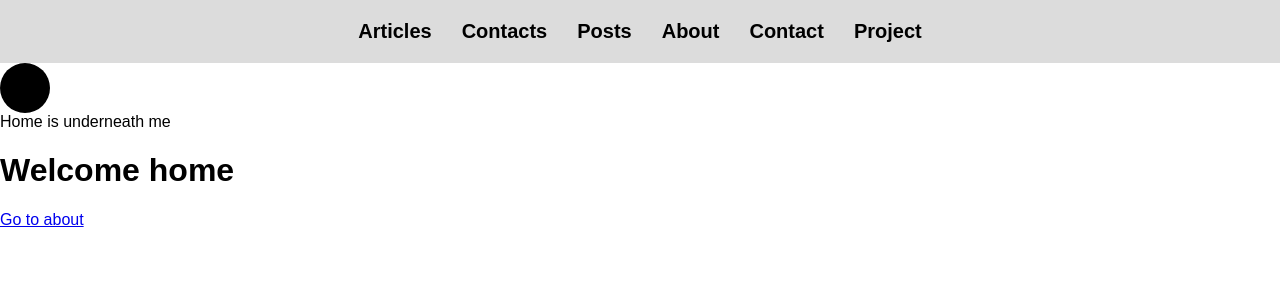
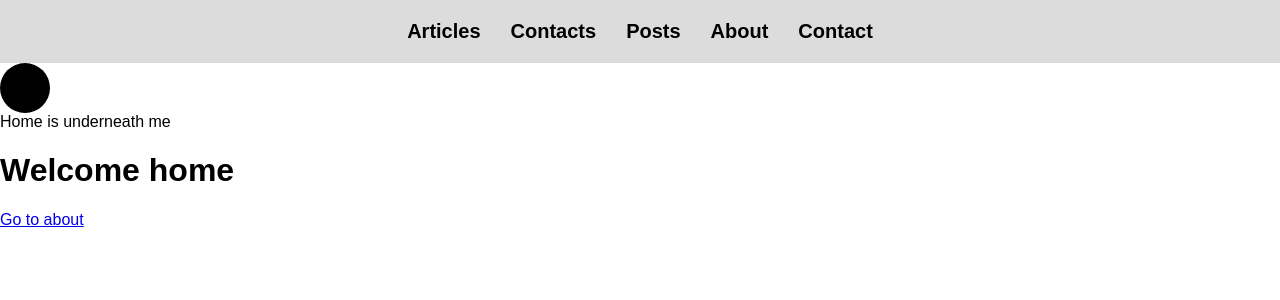
Before and after one commit to AlexFrolov1/reactApp, a React app: page / in a window 1280 px wide. Shown: the top 300 px of the page. Built offline with nearby package versions, Linux system fonts and the light colour scheme; the HTML template or start-up script is replaced by a standard one.

Commit message:
test commit2

```diff
--- a/src/App.js
+++ b/src/App.js
@@ -27,10 +27,6 @@ const mainmenu = [
 {
 	link: '/contact',
 	label: 'Contact'
-},
-{
-	link: '/project',
-	label: 'Project'
 }
 ];
 
```
